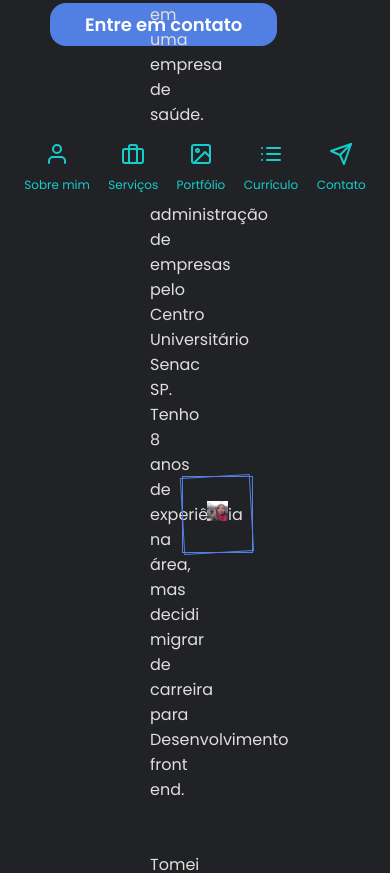
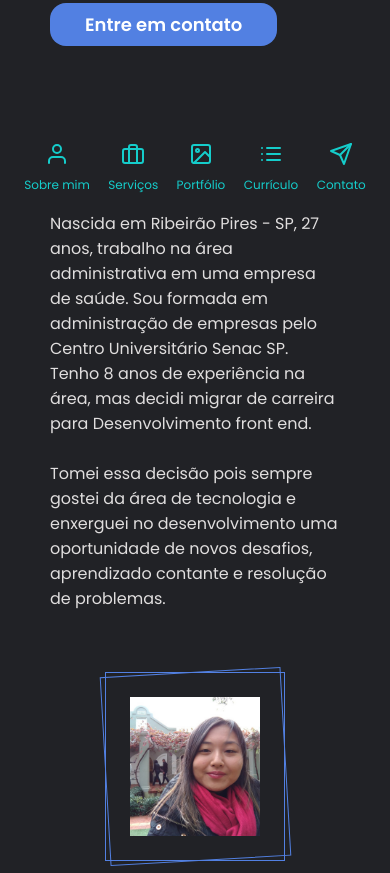
Before and after one commit to carolina-nakashima/portifolio, a plain HTML site: page index.html in a window 390 px wide. Shown: the part 639-1512 px from the top of the page. Drawn offline with nearby package versions, Linux system fonts and the light colour scheme.

Commit message:
responsividade sobre mim

```diff
--- a/style.css
+++ b/style.css
@@ -91,6 +91,8 @@ nav {
     padding: 0 100px;
     position: sticky;
     top: 0;
+
+    z-index: 99;
 }
 
 nav .logo {
@@ -134,6 +136,7 @@ nav ul a svg {
 .about-me .img-container img{
     width: 45%;
     height: 100%;
+    object-fit: cover;
 }
 .about-me .container h1{
     color: var(--green);
@@ -160,7 +163,7 @@ nav ul a svg {
 @media (max-width: 1100px) {
     header .container{
         width: 100%;
-        padding: 0 50px;
+        padding: 0 100px;
     }
 
     header .container .logo{
@@ -179,6 +182,17 @@ nav ul a svg {
     nav {
         padding: 0 30px;
     }
+
+    .about-me {
+        flex-direction: column;
+        padding: 100px;
+    }
+    .about-me .container, .about-me .img-container {
+        width: 100%;
+    }
+    .about-me .img-container{
+        margin: 70px 0;
+    }
 }
 
 /* tablet */
@@ -194,6 +208,10 @@ nav ul a svg {
 
 /* smartphone */
 @media (max-width: 480px) {
+    header .container{
+        padding: 0 50px;
+    }
+
     header .container h1 {
         font-size: 35px;
     }
@@ -213,4 +231,10 @@ nav ul a svg {
         display: block;
         margin: 0 auto 10px;
     }
+    .about-me {
+        padding: 0 50px;
+    }
+    .about-me .container h1{
+        padding-bottom: 0px;
+    }
 }
```
Also changed, not shown: index.html (+1 -1 lines).
